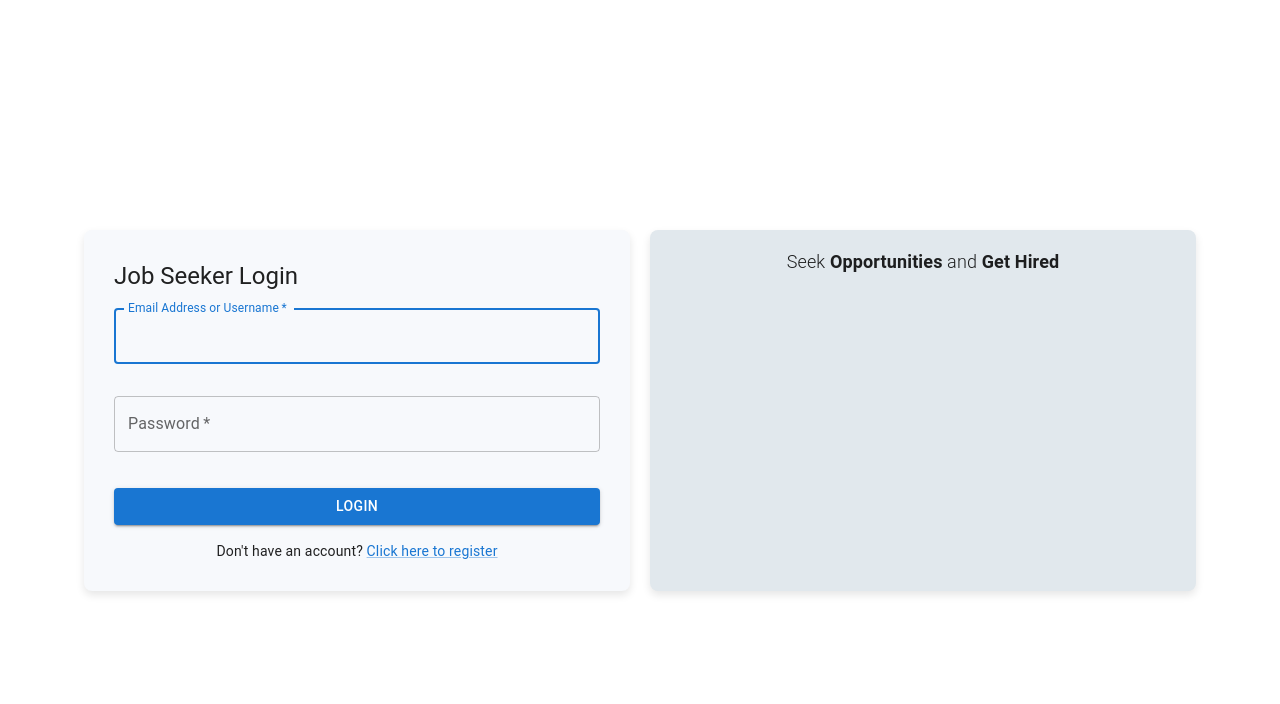
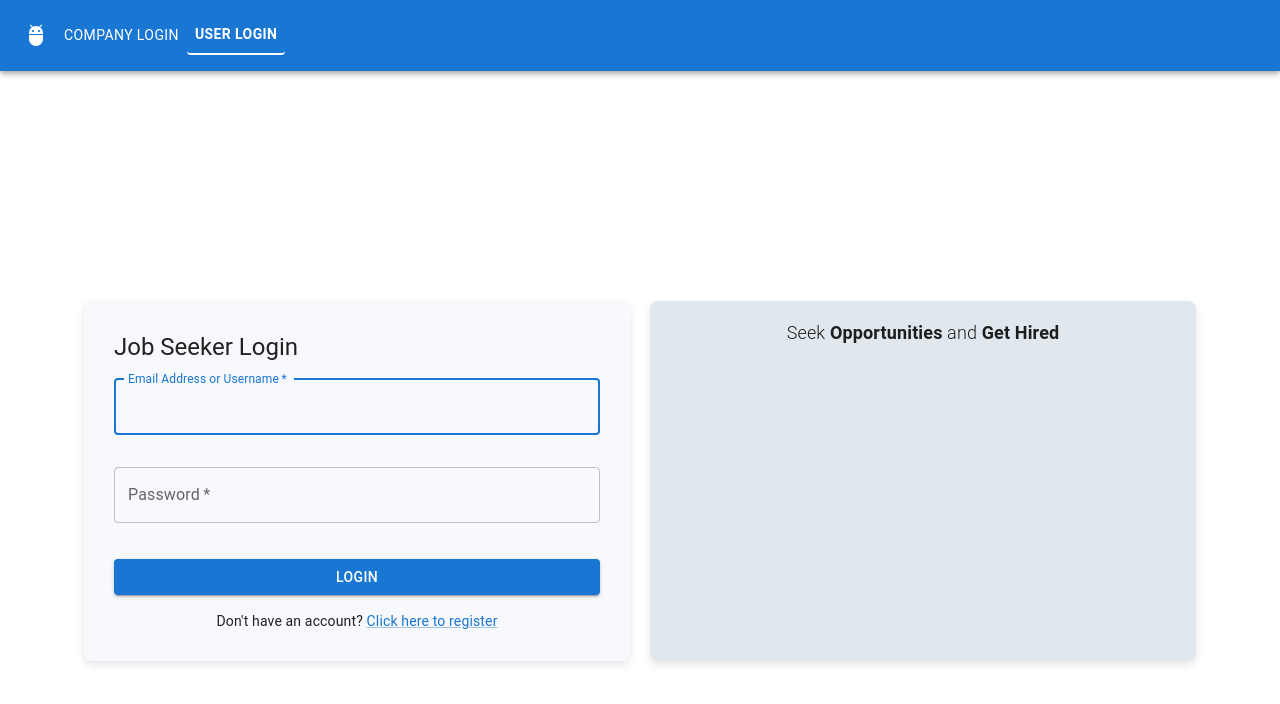
Before and after one commit to lyao4321/hackathon2023, a React (Create React App) app in the folder frontend/: page /login in a window 1280 px wide. Shown: the top 704 px of the page. Built offline with nearby package versions, Linux system fonts and the light colour scheme.

Commit message:
created responsive login bar

```diff
--- a/frontend/src/containers/Login.tsx
+++ b/frontend/src/containers/Login.tsx
@@ -9,6 +9,7 @@ import {
     CssBaseline,
 } from '@mui/material';
 import '../styles/login.css';
+import LoginBar from './LoginBar';
 
 function Login(): React.ReactElement {
     const [credential, setCredential] = useState<string>('');
@@ -58,6 +59,8 @@ function Login(): React.ReactElement {
     };
 
     return (
+        <>
+        <LoginBar isCompany={false}/>
         <Container component="main" maxWidth="lg">
         <div className="grid-container">
 
@@ -117,6 +120,9 @@ function Login(): React.ReactElement {
 
         </div>
         </Container>
+        </>
+
+
     );
 }
 
--- /dev/null
+++ b/frontend/src/containers/LoginBar.tsx
@@ -0,0 +1,124 @@
+import * as React from 'react';
+import { useNavigate } from 'react-router-dom';
+import AppBar from '@mui/material/AppBar';
+import Box from '@mui/material/Box';
+import Toolbar from '@mui/material/Toolbar';
+import IconButton from '@mui/material/IconButton';
+import Typography from '@mui/material/Typography';
+import Menu from '@mui/material/Menu';
+import MenuIcon from '@mui/icons-material/Menu';
+import Container from '@mui/material/Container';
+import Button from '@mui/material/Button';
+import MenuItem from '@mui/material/MenuItem';
+import AdbIcon from '@mui/icons-material/Adb';
+
+const loginPages = ['Company Login', 'User Login'];
+
+interface LoginBarProps {
+    isCompany: boolean;
+}
+
+function LoginBar({ isCompany }: LoginBarProps) {
+    const [anchorElNav, setAnchorElNav] = React.useState<null | HTMLElement>(null);
+    const navigate = useNavigate();
+
+    const handleOpenNavMenu = (event: React.MouseEvent<HTMLElement>) => {
+        setAnchorElNav(event.currentTarget);
+    };
+
+    const handleCloseNavMenu = () => {
+        setAnchorElNav(null);
+    };
+
+    const loginRoutes = {
+        'Company Login': '/company/login',
+        'User Login': '/login',
+    };
+
+    const navigateSite = (page: string) => {
+        handleCloseNavMenu();
+        type PageKey = keyof typeof loginRoutes;
+        const route = loginRoutes[page as PageKey];
+        if (route) {
+            navigate(route);
+        }
+    };
+
+    const goHome = () => {
+        navigate('/');
+    };
+
+    return (
+        <AppBar position="static">
+            <Container maxWidth="xl">
+                <Toolbar disableGutters>
+                    <AdbIcon sx={{ display: { xs: 'none', md: 'flex' }, mr: 1 }} onClick={goHome}/>
+                    <Box sx={{ flexGrow: 1, display: { xs: 'flex', md: 'none' } }}>
+                        <IconButton
+                            size="large"
+                            aria-label="account of current user"
+                            aria-controls="menu-appbar"
+                            aria-haspopup="true"
+                            onClick={handleOpenNavMenu}
+                            color="inherit"
+                        >
+                            <MenuIcon />
+                        </IconButton>
+                        <Menu
+                            id="menu-appbar"
+                            anchorEl={anchorElNav}
+                            anchorOrigin={{
+                                vertical: 'bottom',
+                                horizontal: 'left',
+                            }}
+                            keepMounted
+                            transformOrigin={{
+                                vertical: 'top',
+                                horizontal: 'left',
+                            }}
+                            open={Boolean(anchorElNav)}
+                            onClose={handleCloseNavMenu}
+                            sx={{
+                                display: { xs: 'block', md: 'none' },
+                            }}
+                        >
+                            {loginPages.map((page) => (
+                                <MenuItem key={page} onClick={() => navigateSite(page)}>
+                                    <Typography textAlign="center">{page}</Typography>
+                                </MenuItem>
+                            ))}
+                        </Menu>
+                    </Box>
+
+                    <AdbIcon sx={{ display: { xs: 'flex', md: 'none' }, mr: 1 }} />
+
+                    <Box sx={{ flexGrow: 1, display: { xs: 'none', md: 'flex' } }}>
+                        {loginPages.map((page) => (
+                            <Button
+                                key={page}
+                                onClick={() => navigateSite(page)}
+                                sx={{
+                                    my: 2,
+                                    color: 'white',
+                                    display: 'block',
+                                    fontWeight: (
+                                        (page === 'Company Login' && isCompany) ||
+                                        (page === 'User Login' && !isCompany)
+                                    ) ? 'bold' : 'normal',
+                                    borderBottom: (
+                                        (page === 'Company Login' && isCompany) ||
+                                        (page === 'User Login' && !isCompany)
+                                    ) ? '2px solid white' : 'none'
+                                }}
+                            >
+                                {page}
+                            </Button>
+                        ))}
+                    </Box>
+                </Toolbar>
+            </Container>
+        </AppBar>
+    );
+}
+
+export default LoginBar;
--- a/frontend/src/containers/RegisterBar.tsx
+++ b/frontend/src/containers/RegisterBar.tsx
@@ -62,7 +62,7 @@ function RegisterBar({ isCompany }: RegisterBarProps) {
               aria-haspopup="true"
               onClick={handleOpenNavMenu}
               color="inherit"
-            >gi
+            >
               <MenuIcon />
             </IconButton>
             <Menu
```
